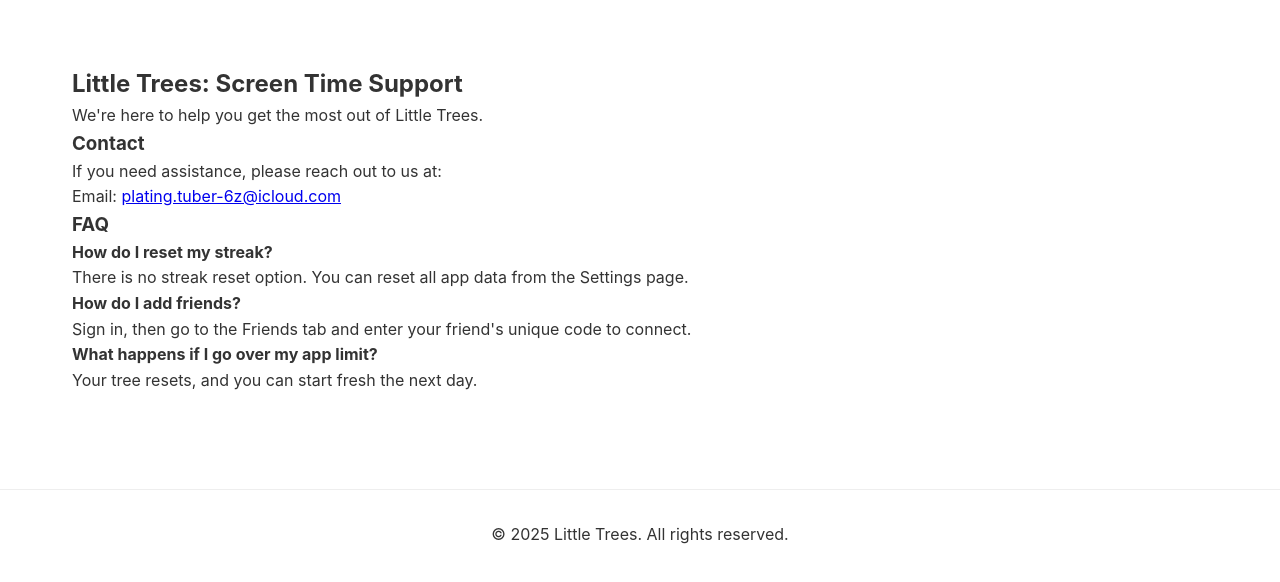
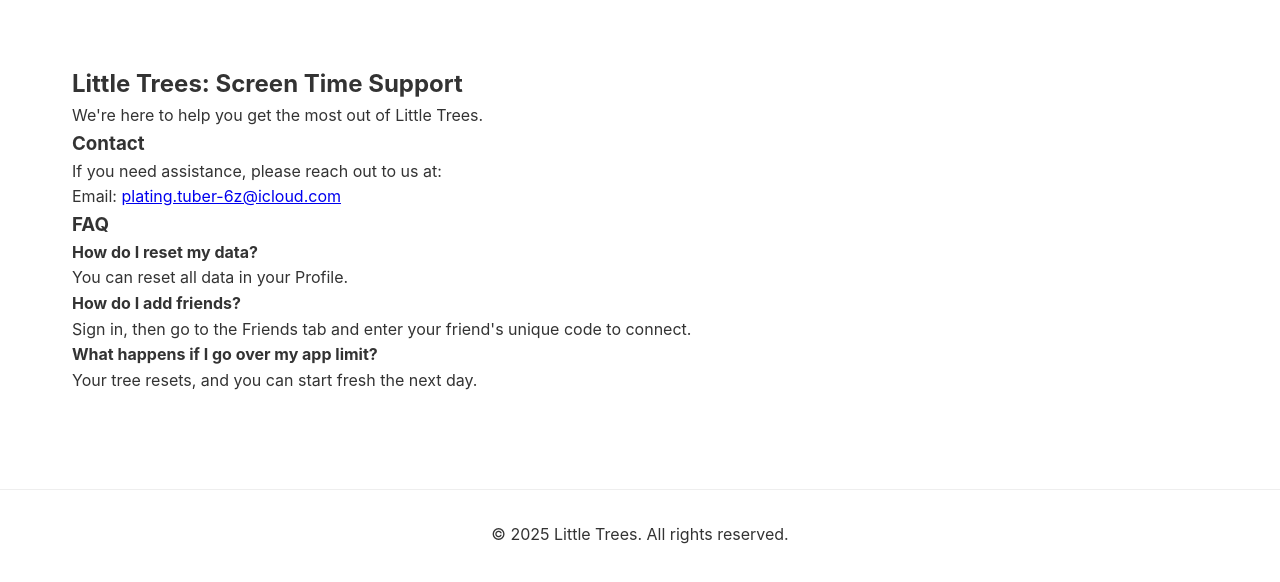
Before and after one commit to ayprogramer/Little-Trees-Web, a plain HTML site: page support.html in a window 1280 px wide. Shown: the part 108-690 px from the top of the page. Drawn offline with Linux system fonts and the light colour scheme.

Commit message:
data update

```diff
--- a/support.html
+++ b/support.html
@@ -25,8 +25,8 @@
 
             <h3>FAQ</h3>
             <dl>
-                <dt><strong>How do I reset my streak?</strong></dt>
-                <dd>There is no streak reset option. You can reset all app data from the Settings page.</dd>
+                <dt><strong>How do I reset my data?</strong></dt>
+                <dd>You can reset all data in your Profile.</dd>
 
                 <dt><strong>How do I add friends?</strong></dt>
                 <dd>Sign in, then go to the Friends tab and enter your friend's unique code to connect.</dd>
```
